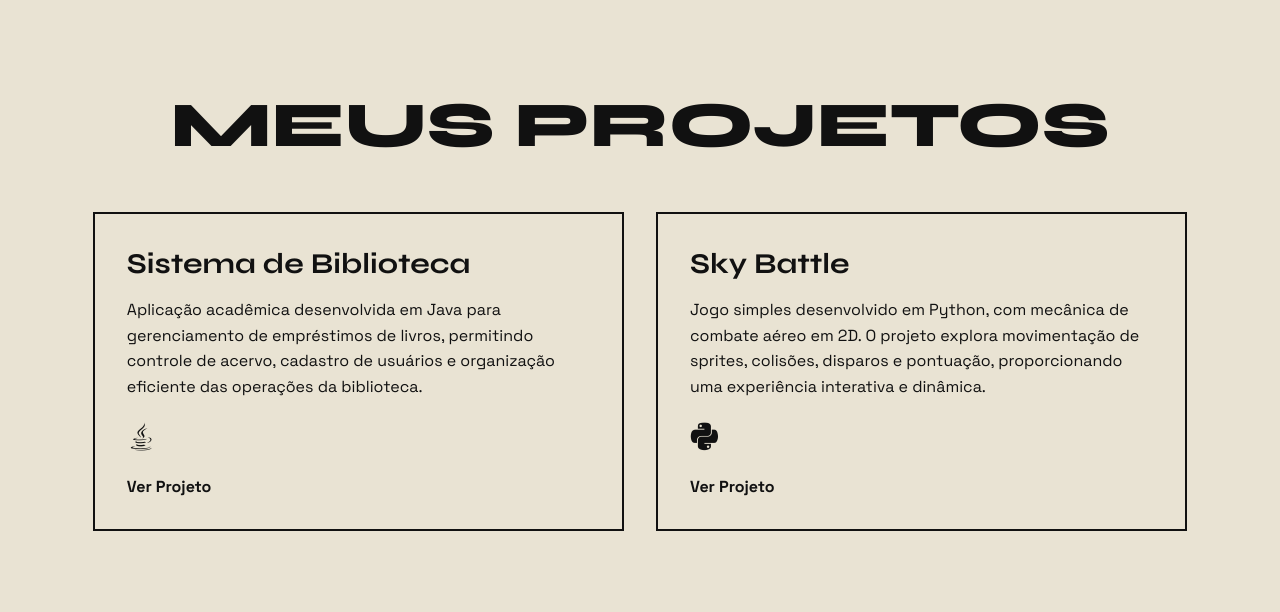
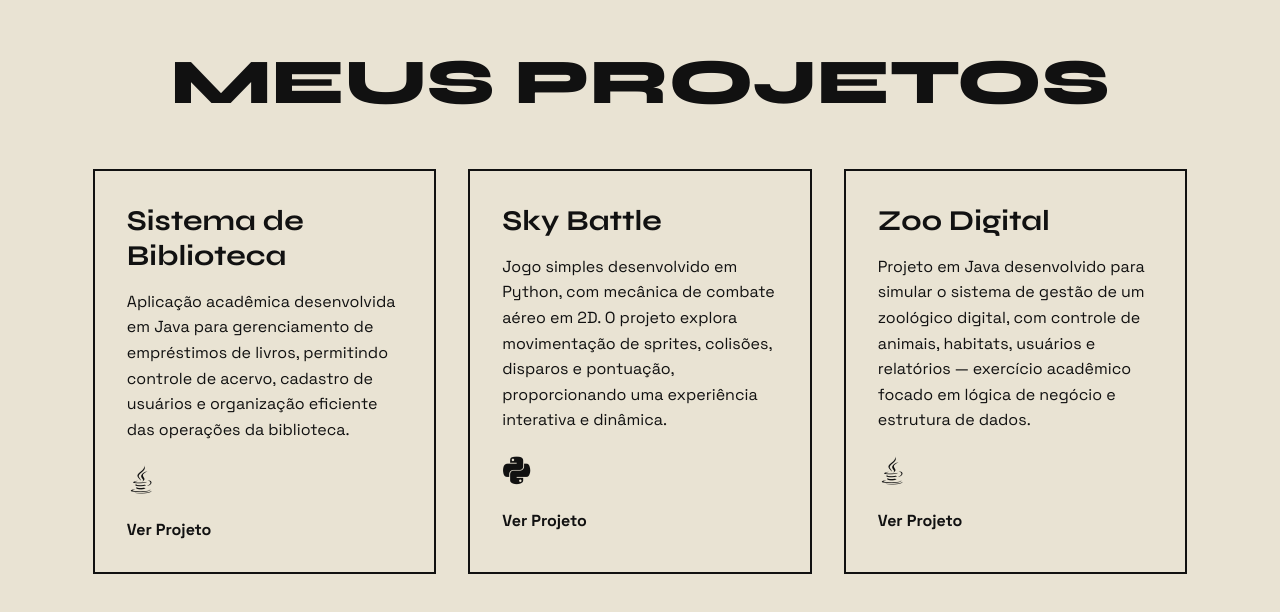
Before and after one commit to RicardoDrews/Portifolio, a plain HTML site: page index.html in a window 1280 px wide. Shown: the part 2491-3103 px from the top of the page. Drawn offline with nearby package versions, Linux system fonts and the light colour scheme.

Commit message:
Atualiza a seção Sobre Mim com nova descrição; melhora a estrutura do código HTML e adiciona links diretos para projetos no GitHub.

```diff
--- a/index.html
+++ b/index.html
@@ -1,14 +1,18 @@
 <!DOCTYPE html>
 <html lang="pt-br">
+
 <head>
     <meta charset="UTF-8">
     <meta name="viewport" content="width=device-width, initial-scale=1.0">
     <title>Ricardo Drews - Portfólio</title>
     <link rel="stylesheet" href="https://cdn.jsdelivr.net/gh/devicons/devicon@v2.15.1/devicon.min.css">
-  <link href="https://fonts.googleapis.com/css2?family=Space+Grotesk:wght@400;700&family=Syne:wght@700;800&display=swap" rel="stylesheet">
+    <link
+        href="https://fonts.googleapis.com/css2?family=Space+Grotesk:wght@400;700&family=Syne:wght@700;800&display=swap"
+        rel="stylesheet">
     <link rel="stylesheet" href="style.css">
 
 </head>
+
 <body>
     <nav class="navbar">
         <div class="logo">DREWS</div>
@@ -38,7 +42,11 @@
             <div class="sobre-texto">
                 <h2>Sobre Mim</h2>
                 <p>
-                Sou estudante do 2º semestre de Ciência da Computação na Atitus, com interesse em desenvolvimento web e na construção de soluções que unam lógica e criatividade. Tenho experiência com HTML, CSS e JavaScript, além de estar sempre em busca de novas ferramentas e conceitos para ampliar minhas habilidades. Gosto de transformar teoria em prática por meio de projetos que gerem impacto real, e acredito que a tecnologia deve ser, acima de tudo, útil.            </p>
+                    Sou estudante do 2º semestre de Ciência da Computação na Atitus, ainda explorando as diversas áreas
+                    da tecnologia, mas com mais interesse em entender o que acontece por trás das telas do que em
+                    desenhá-las. Tenho experiência com Java, Python, HTML, CSS e JavaScript, e gosto especialmente de
+                    trabalhar com lógica, back-end e automação. Aprendo melhor testando, quebrando e ajustando as coisas
+                    até fazerem sentido, e busco criar projetos que unam curiosidade, prática e utilidade real. </p>
             </div>
         </div>
     </section>
@@ -63,23 +71,40 @@
 
                 <div class="projeto-card hidden">
                     <h3>Sistema de Biblioteca</h3>
-                <p>Aplicação acadêmica desenvolvida em Java para gerenciamento de empréstimos de livros, permitindo controle de acervo, cadastro de usuários e organização eficiente das operações da biblioteca.</p>
+                    <p>Aplicação acadêmica desenvolvida em Java para gerenciamento de empréstimos de livros, permitindo
+                        controle de acervo, cadastro de usuários e organização eficiente das operações da biblioteca.
+                    </p>
                     <div class="biblioteca">
                         <i class="devicon-java-plain" tittle="Java"></i>
                     </div>
 
-                <a href="https://github.com/RicardoDrews/Biblioteca.git" class="projeto-link" target="_blank">Ver Projeto</a>
+                    <a href="https://github.com/RicardoDrews/Biblioteca.git" class="projeto-link" target="_blank">Ver
+                        Projeto</a>
                 </div>
 
                 <div class="projeto-card hidden">
                     <h3>Sky Battle</h3>
-                <p>Jogo simples desenvolvido em Python, com mecânica de combate aéreo em 2D. O projeto explora movimentação de sprites, colisões, disparos e pontuação, proporcionando uma experiência interativa e dinâmica.</p>
+                    <p>Jogo simples desenvolvido em Python, com mecânica de combate aéreo em 2D. O projeto explora
+                        movimentação de sprites, colisões, disparos e pontuação, proporcionando uma experiência
+                        interativa e dinâmica.</p>
                     <div class="skybattle">
                         <i class="devicon-python-plain" tittle="Python"></i>
                     </div>
-                <a href="https://github.com/RicardoDrews/sky-battle.git" class="projeto-link" target="_blank">Ver Projeto</a>
+                    <a href="https://github.com/RicardoDrews/sky-battle.git" class="projeto-link" target="_blank">Ver
+                        Projeto</a>
                 </div>
 
+                <div class="projeto-card hidden">
+                    <h3>Zoo Digital</h3>
+                    <p>Projeto em Java desenvolvido para simular o sistema de gestão de um zoológico digital, com
+                        controle de animais, habitats, usuários e relatórios — exercício acadêmico focado em lógica de
+                        negócio e estrutura de dados.</p>
+                    <div class="biblioteca">
+                        <i class="devicon-java-plain" title="Java"></i>
+                    </div>
+                    <a href="https://github.com/RicardoDrews/zoo_digital" class="projeto-link" target="_blank">Ver
+                        Projeto</a>
+                </div>
 
             </div>
         </div>
@@ -95,7 +120,8 @@
                 <div class="contact-left">
                     <h3>Vamos Conversar?</h3>
                     <p>
-                    Se a sua empresa busca alguém curioso, dedicado e disposto a aprender rápido, mande uma mensagem. Talvez eu demore um pouco, mas sempre respondo.
+                        Se a sua empresa busca alguém curioso, dedicado e disposto a aprender rápido, mande uma
+                        mensagem. Talvez eu demore um pouco, mas sempre respondo.
                     </p>
                 </div>
                 <div class="contact-right">
@@ -126,4 +152,5 @@
     </section>
     <script src="script.js"></script>
 </body>
+
 </html>
```
Lines whose indentation alone changed are shown as unchanged.
